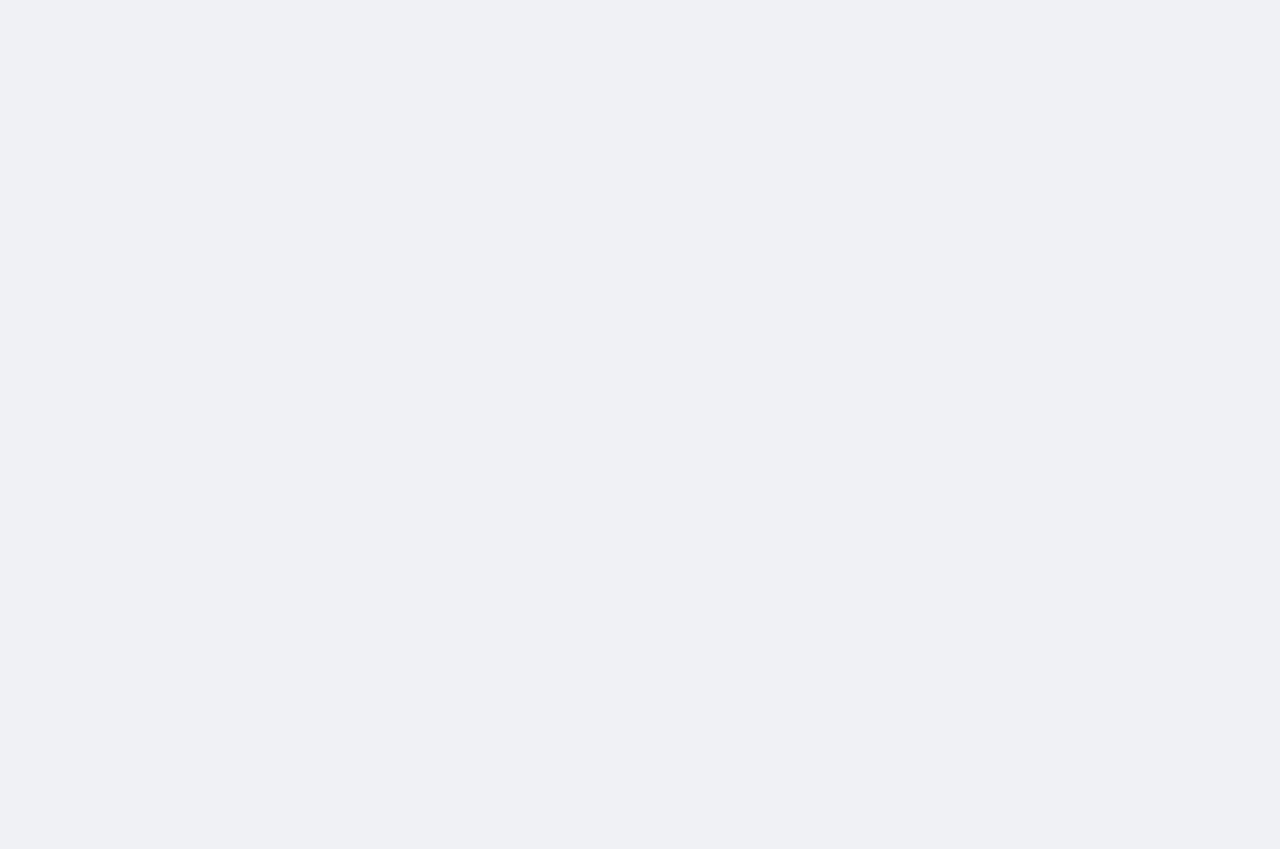
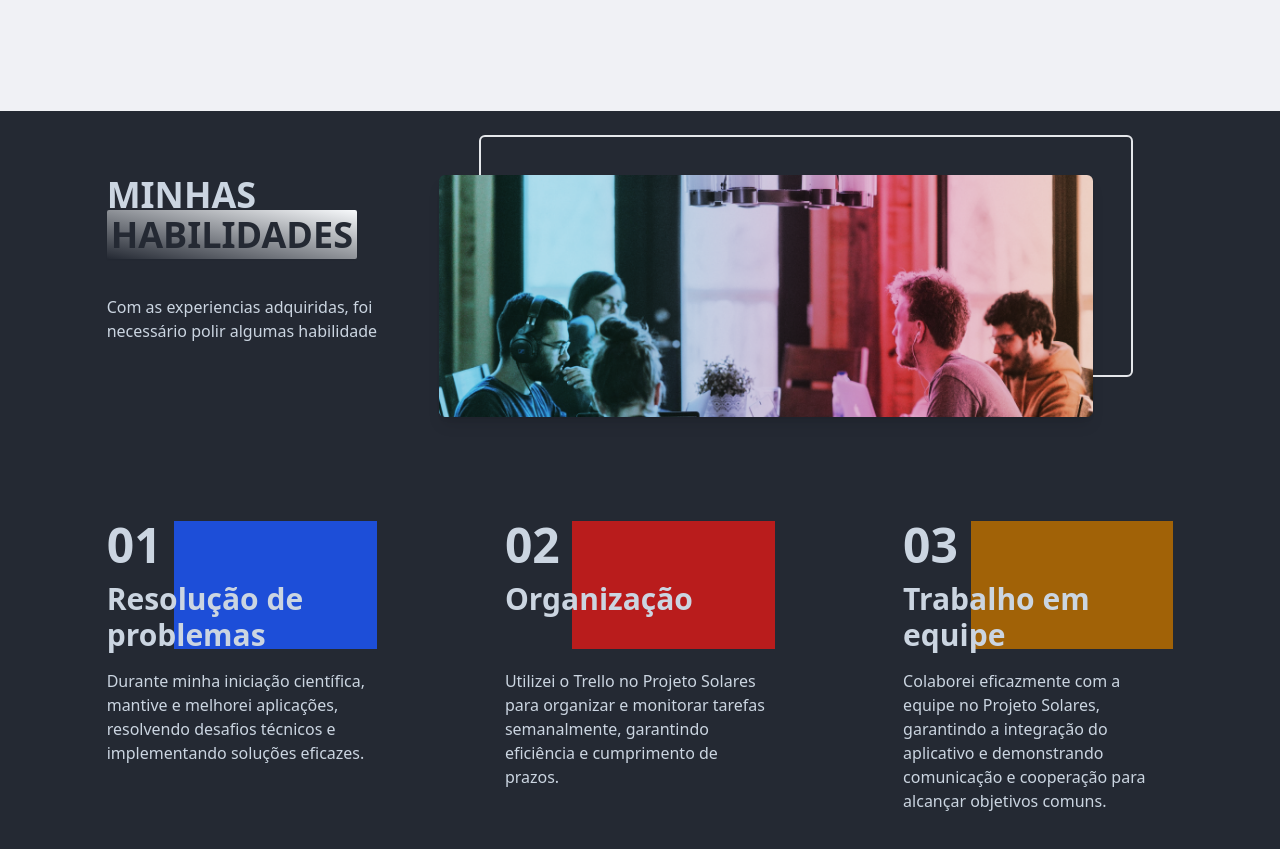
Before and after one commit to Lipao12/portfolio, a React (Vite) app: page / in a window 1280 px wide. Shown: the part 815-1664 px from the top of the page. Before the commit the page ends 894 px from the top, so only its background shows below. Built offline with nearby package versions, Linux system fonts and the light colour scheme.

Commit message:
feat: criado página de habilidades

```diff
--- a/src/landing/index.tsx
+++ b/src/landing/index.tsx
@@ -1,11 +1,18 @@
+import { motion } from "framer-motion";
 import { useState } from "react";
 import { Home } from "./home";
+import { Skills } from "./skills";
 
 export const Landing = () => {
   const [selectedPage, setSelectedPage] = useState("home");
   return (
     <div className="mx-auto space-y-8">
       <Home />
+      <div className="md:h-full ">
+        <motion.div onViewportEnter={() => setSelectedPage("skills")}>
+          <Skills />
+        </motion.div>
+      </div>
     </div>
   );
 };
--- /dev/null
+++ b/src/landing/skills.tsx
@@ -0,0 +1,147 @@
+import { motion } from "framer-motion";
+import SkillsImage from "../assets/skills-image.png";
+
+export const Skills = () => {
+  return (
+    <section id="skills">
+      <div className="pt-16 pb-24 relative overflow-hidden">
+        <motion.div
+          className="absolute inset-0 bg-secundary"
+          initial={{ scale: 0, borderRadius: "100%" }}
+          whileInView={{ scale: 1, borderRadius: "0%" }}
+          transition={{ duration: 1 }}
+          viewport={{ once: true, amount: 0.5 }}
+        />
+        <div className="w-5/6 mx-auto relative z-10 text-slate-300">
+          <div className="flex flex-row justify-between">
+            <motion.div
+              className="md:w-1/3"
+              initial="hidden"
+              whileInView="visible"
+              viewport={{ once: true, amount: 0.5 }}
+              transition={{ duration: 0.5 }}
+              variants={{
+                hidden: { opacity: 0, x: -50 },
+                visible: { opacity: 1, x: 0 },
+              }}
+            >
+              <p className="font-playfair font-semibold text-4xl mb-5">
+                MINHAS{" "}
+                <span className="text-secundary  px-1 bg-gradient-to-tr to-slate-50 from-secundary shadow-sm rounded-sm ">
+                  HABILIDADES
+                </span>
+              </p>
+              <p className="mt-10 mb-7">
+                Com as experiencias adquiridas, foi necessário polir algumas
+                habilidade
+              </p>
+            </motion.div>
+            <motion.div
+              className="mt-16 md:mt-0"
+              initial="hidden"
+              whileInView={"visible"}
+              viewport={{ once: true, amount: 0.5 }}
+              transition={{ duration: 0.5 }}
+              variants={{
+                hidden: { opacity: 0, x: 50 },
+                visible: { opacity: 1, x: 0 },
+              }}
+            >
+              <div
+                className="relative z-0 mr-20 before:absolute before:-top-10 before:left-10
+              before:w-full before:h-full before:border-2 before:border-blue before:z-[-1]
+              before:rounded-md "
+              >
+                <img
+                  alt="skills"
+                  className="z-10 shadow-lg rounded-md"
+                  src={SkillsImage}
+                />
+              </div>
+            </motion.div>
+          </div>
+          <div className="md:flex md:justify-between mt-16 gap-32">
+            <motion.div
+              className="md:w-1/3 mt-10"
+              initial="hidden"
+              whileInView="visible"
+              viewport={{ once: true, amount: 0.5 }}
+              transition={{ duration: 0.5 }}
+              variants={{
+                hidden: { opacity: 0, y: 50 },
+                visible: { opacity: 1, y: 0 },
+              }}
+            >
+              <div className="relative h-32">
+                <div className="z-10">
+                  <p className="font-playfair font-semibold text-5xl">01</p>
+                  <p className="font-playfair font-semibold text-3xl mt-3">
+                    Resolução de problemas
+                  </p>
+                </div>
+                <div className="w-1/2 md:w-3/4 h-32 bg-blue-700 absolute right-0 top-0 z-[-1]" />
+              </div>
+              <p className="mt-5">
+                Durante minha iniciação científica, mantive e melhorei
+                aplicações, resolvendo desafios técnicos e implementando
+                soluções eficazes.
+              </p>
+            </motion.div>
+            <motion.div
+              className="md:w-1/3 mt-10"
+              initial="hidden"
+              whileInView={"visible"}
+              viewport={{ once: true, amount: 0.5 }}
+              transition={{ delay: 0.2, duration: 0.5 }}
+              variants={{
+                hidden: { opacity: 0, y: 50 },
+                visible: { opacity: 1, y: 0 },
+              }}
+            >
+              <div className="relative h-32">
+                <div className="z-10">
+                  <p className="font-playfair font-semibold text-5xl">02</p>
+                  <p className="font-playfair font-semibold text-3xl mt-3">
+                    Organização
+                  </p>
+                  <div className="w-1/2 md:w-3/4 h-32 bg-red-700 absolute right-0 top-0 z-[-1]" />
+                </div>
+              </div>
+              <p className="mt-5">
+                Utilizei o Trello no Projeto Solares para organizar e monitorar
+                tarefas semanalmente, garantindo eficiência e cumprimento de
+                prazos.
+              </p>
+            </motion.div>
+            <motion.div
+              className="md:w-1/3 mt-10"
+              initial="hidden"
+              whileInView="visible"
+              viewport={{ once: true, amount: 0.5 }}
+              transition={{ delay: 0.4, duration: 0.5 }}
+              variants={{
+                hidden: { opacity: 0, y: 50 },
+                visible: { opacity: 1, y: 0 },
+              }}
+            >
+              <div className="relative h-32">
+                <div className="z-10">
+                  <p className="font-playfair font-semibold text-5xl">03</p>
+                  <p className="font-playfair font-semibold text-3xl mt-3">
+                    Trabalho em equipe
+                  </p>
+                </div>
+                <div className="w-1/2 md:w-3/4 h-32 bg-yellow-700 absolute right-0 top-0 z-[-1]" />
+              </div>
+              <p className="mt-5">
+                Colaborei eficazmente com a equipe no Projeto Solares,
+                garantindo a integração do aplicativo e demonstrando comunicação
+                e cooperação para alcançar objetivos comuns.
+              </p>
+            </motion.div>
+          </div>
+        </div>
+      </div>
+    </section>
+  );
+};
```
Also changed, not shown: src/assets/skill-2.jpg (added), src/assets/skills-image.png (added).
